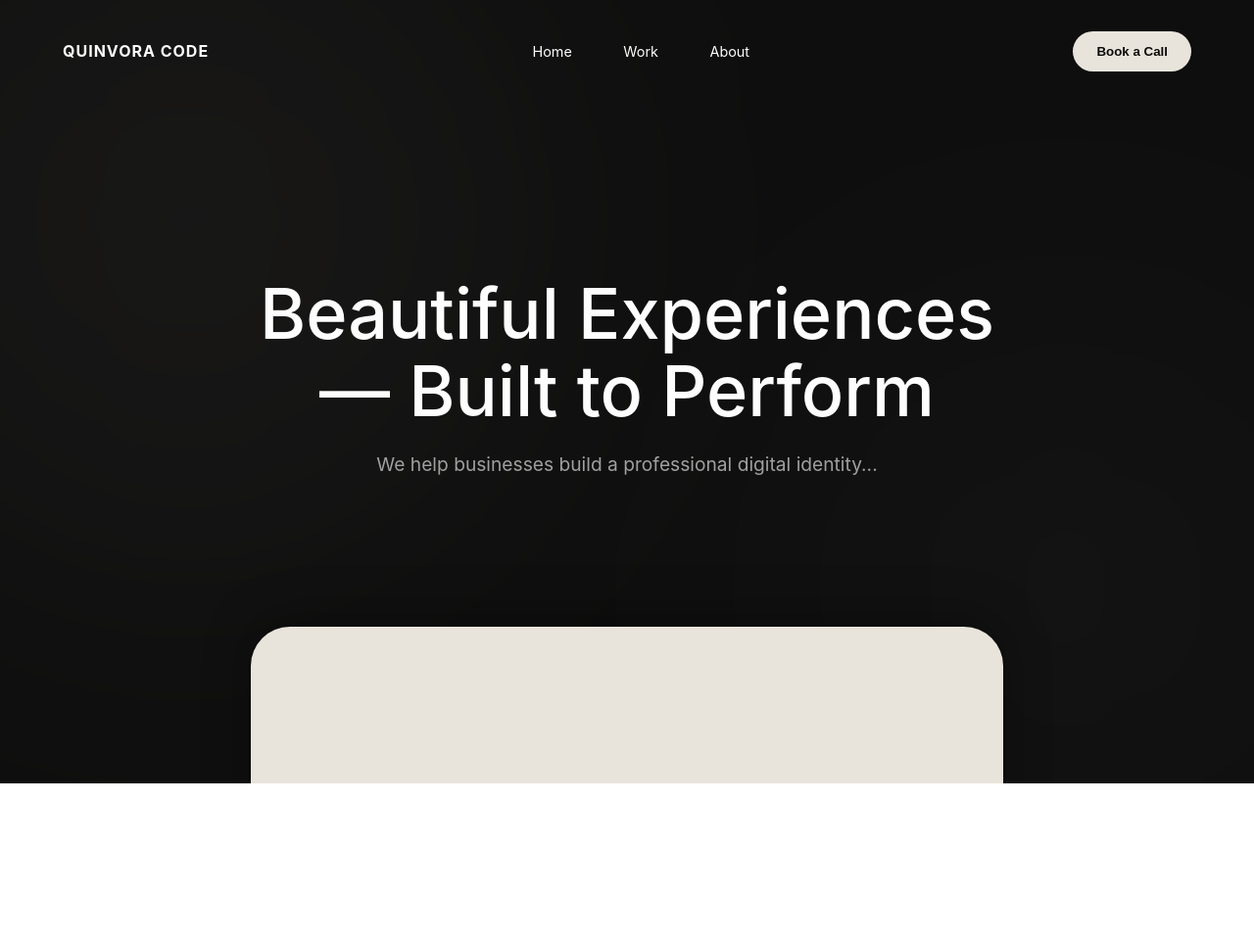
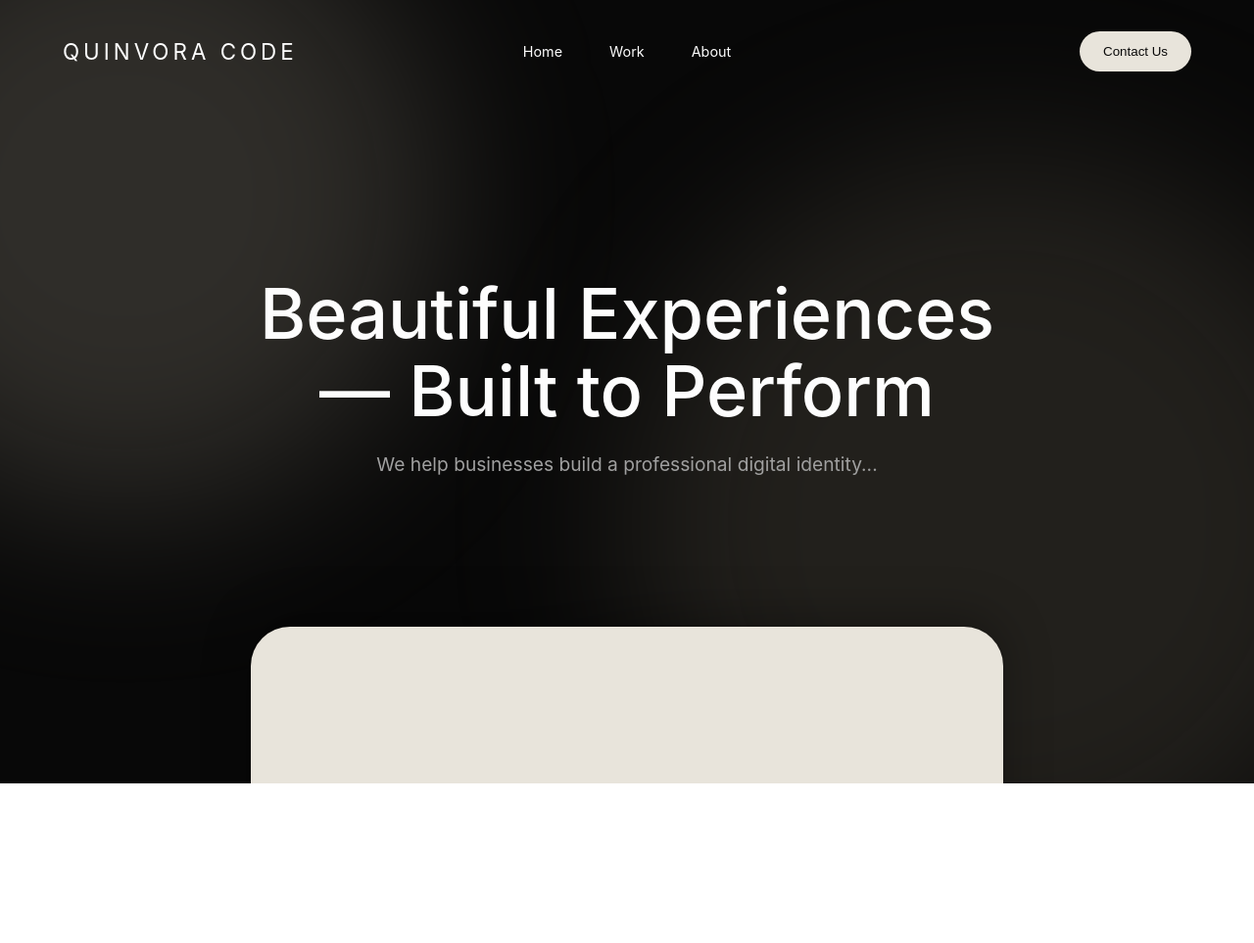
Before and after one commit to mathiasb-cloud/quinvoracode-web, a website built with Vite: page index.html in a window 1280 px wide. Shown: the top 963 px of the page at 98% size. Built offline with nearby package versions, Linux system fonts and the light colour scheme.

Commit message:
estilos generales

```diff
--- a/index.html
+++ b/index.html
@@ -21,7 +21,7 @@
           <a href="#">Work</a>
           <a href="#">About</a>
         </nav>
-        <button class="btn-contact">Book a Call</button>
+        <button class="btn-contact">Contact Us</button>
       </header>
 
       <section class="scroll-track">
@@ -66,7 +66,7 @@
       </section>
 
       <section class="next-section">
-        <h2>Más contenido de tu web abajo...</h2>
+        <h2>Más contenido de la web</h2>
       </section>
     </div>
 
--- a/src/style.scss
+++ b/src/style.scss
@@ -19,28 +19,27 @@ body {
   height: 100vh;
   z-index: -1;
   overflow: hidden;
-  background-color: #0e0e0e;
+  background-color: #080808;
 }
 
 .glow {
   position: absolute;
   border-radius: 50%;
-  filter: blur(140px);
-  opacity: 0.6;
+  filter: blur(90px);
 }
 
 .glow-1 {
-  width: 60vw;
-  height: 60vw;
-  background: rgba(243, 238, 228, 0.07);
-  top: -20%;
+  width: 50vw;
+  height: 50vw;
+  background: rgba(224, 214, 196, 0.18);
+  top: -15%;
   left: -15%;
 }
 
 .glow-2 {
-  width: 50vw;
-  height: 50vw;
-  background: rgba(255, 255, 255, 0.04);
+  width: 60vw;
+  height: 60vw;
+  background: rgba(189, 172, 145, 0.15);
   bottom: -15%;
   right: -10%;
 }
@@ -58,11 +57,17 @@ $color-accent: #eab308;
   z-index: 100;
 
   .logo {
-    font-weight: bold;
-    letter-spacing: 1px;
+    letter-spacing: 4px;
+    font-size: 1.4rem;
   }
 
-  nav a {
+  nav {
+    position: absolute;
+    left: 50%;
+    transform: translateX(-50%);
+    display: flex;
+
+    a {
       color: #fdfdfd;
       text-decoration: none;
       margin: 0 1.5rem;
@@ -73,6 +78,7 @@ $color-accent: #eab308;
         color: $color-accent;
       }
     }
+  }
 
   .btn-contact {
     background-color: #e8e4db;
@@ -80,7 +86,7 @@ $color-accent: #eab308;
     border: none;
     padding: 0.8rem 1.5rem;
     border-radius: 30px;
-    font-weight: 600;
+    font-weight: 200;
     cursor: pointer;
     transition: transform 0.3s ease, background-color 0.3s ease;
 
```
Lines whose indentation alone changed are shown as unchanged.
